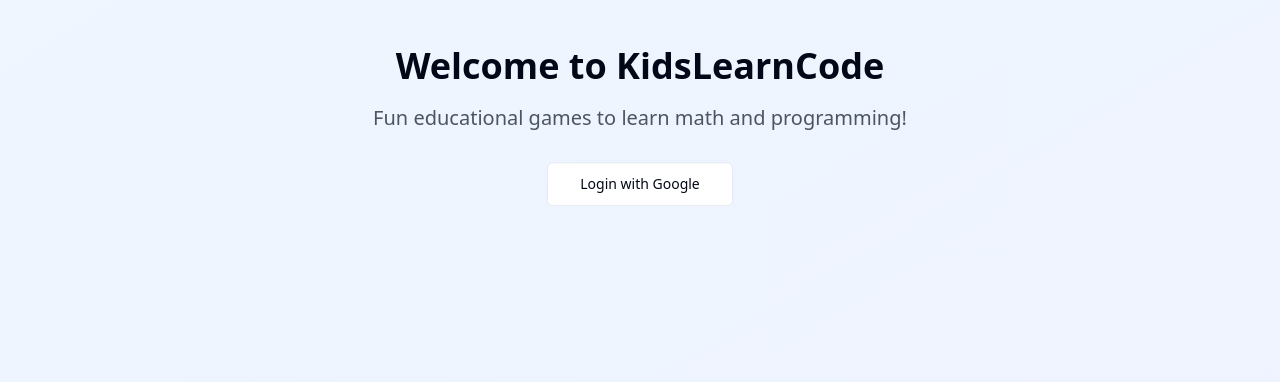
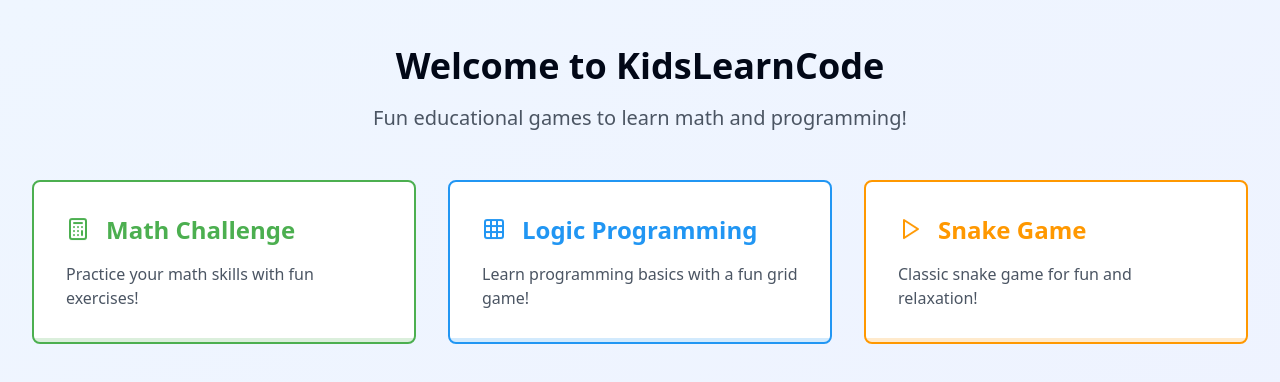
Before and after one commit to psalmnoelff/playful-mind-games, a React (Vite) app: page / in a window 1280 px wide. Shown: the top 382 px of the page. Built offline with nearby package versions, Linux system fonts and the light colour scheme.

Commit message:
Skip Google Authentication Check
Removed the Google authentication check to simulate a logged-in state for the application.
[skip gpt_engineer]

```diff
--- a/src/pages/Index.tsx
+++ b/src/pages/Index.tsx
@@ -3,7 +3,7 @@ import { GameCard } from "@/components/GameCard";
 import { Button } from "@/components/ui/button";
 
 const Index = () => {
-  const isLoggedIn = false; // TODO: Implement Google Auth
+  const isLoggedIn = true; // Changed to true to skip authentication
 
   return (
     <div className="min-h-screen bg-gradient-to-br from-blue-50 to-indigo-50">
```
